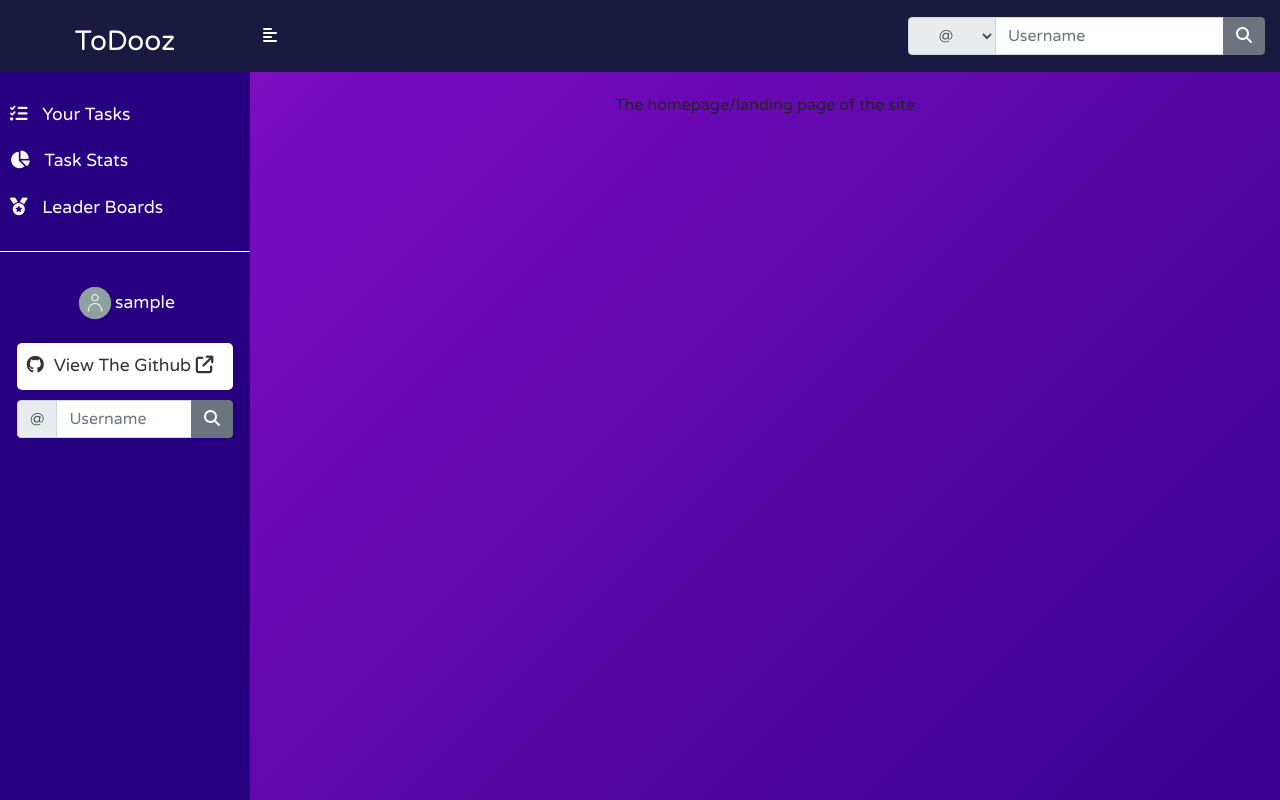
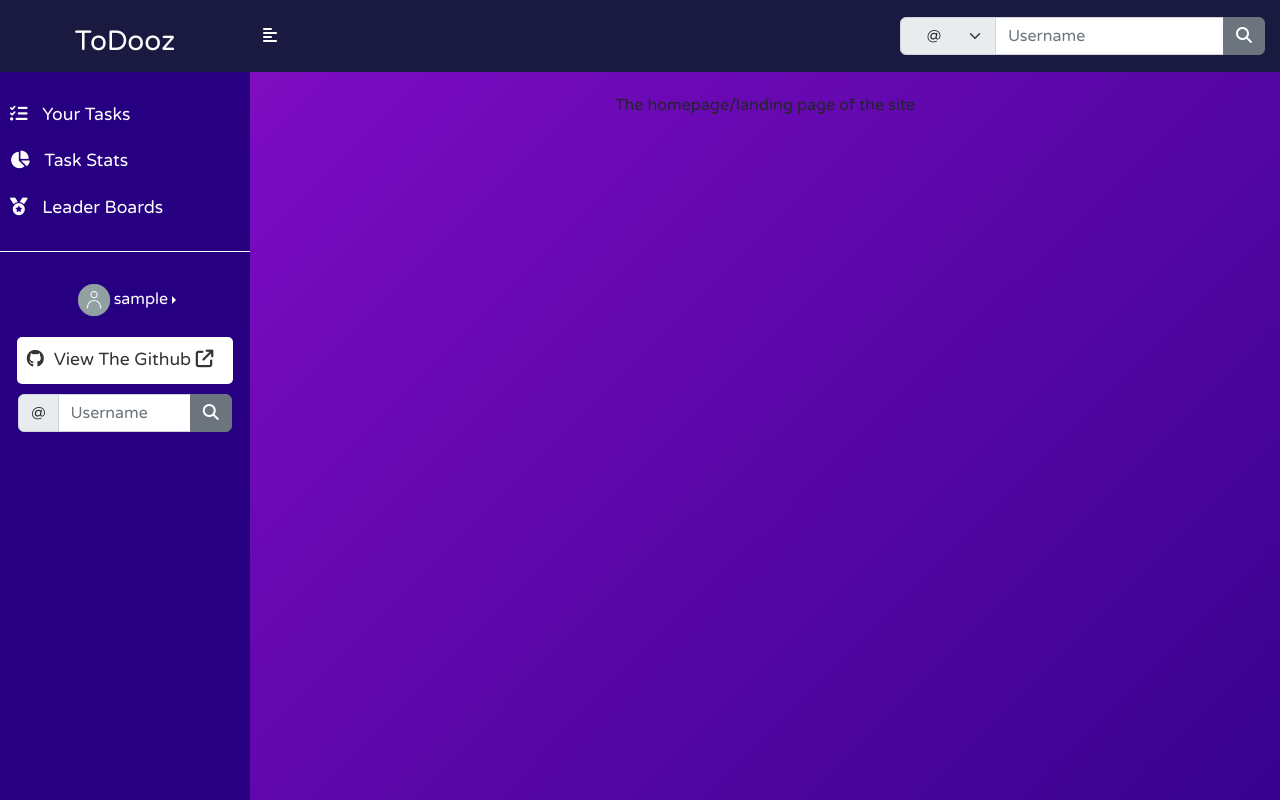
Before and after one commit to MScheiterle/Capstone-Project, a Flask app: page / in a window 1280 px wide. Run offline with Flask 2, Linux system fonts and the light colour scheme; the visitor is signed in with stand-in values (Sample User, id 1); data comes from the database, SQL or seed files in the repository; some libraries are stand-ins or nearby versions.

Commit message:
Added profile icon to Sidebar & cleanup

```diff
--- a/app.py
+++ b/app.py
@@ -9,12 +9,9 @@ app = create_app()  # For production environment to call
 # For development purposes only
 if __name__ == '__main__':
     # Deletes dev db if exists, then remakes it with fresh tables
-    #try:
-    #    os.remove(str(pathlib.Path(
-    #        __file__).parent.resolve()) + f"\\dev.db")
-    #except FileNotFoundError:
-    #    pass
-    #finally:
-    #    create_dev_tables()
+    try:
+        create_dev_tables()
+    except FileNotFoundError:
+        pass
 
     app.run(host='0.0.0.0', port=5000, debug=True)  # Run app
--- a/static/css/main.css
+++ b/static/css/main.css
@@ -163,12 +141,33 @@ span {
   display: none;
 }
 
+#sidebar.active ul.CTAs li div button span {
+  display: none;
+}
+
+#sidebar.active ul.CTAs li.Account {
+  text-align: left;
+}
+
+#sidebar.active ul.CTAs li.Account div span {
+  display: none;
+}
+
+#sidebar ul.CTAs li.Account div ul.dropdown-menu{
+  font-size: .8em;
+}
+
+.dropend .dropdown-toggle::after {
+  padding-left: 0;
+  margin-left: 0;
+}
+
 #sidebar.active ul.CTAs li div.input-group {
   display: none;
 }
 
 #sidebar ul.CTAs li div.input-group {
-    width: 90%;
+  width: 89%;
 }
 
 #sidebar ul.CTAs li a.github {
@@ -242,6 +241,49 @@ a[aria-expanded="true"]::before {
   content: "\e260";
 }
 
+.btn-primary,
+.btn-primary:hover,
+.btn-primary:active,
+.btn-primary:visited,
+.btn-primary:focus {
+  background-color: transparent !important;
+  border-color: transparent !important;
+}
+
+/* ---------------------------------------------------
+    Bootstrap corrections for search bars
+----------------------------------------------------- */
+
+.input-group
+  > .input-group-append:last-child
+  > .btn:not(:last-child):not(.dropdown-toggle),
+.input-group
+  > .input-group-append:last-child
+  > .input-group-text:not(:last-child),
+.input-group > .input-group-append:not(:last-child) > .btn,
+.input-group > .input-group-append:not(:last-child) > .input-group-text,
+.input-group > .input-group-prepend > .btn,
+.input-group > .input-group-prepend > .input-group-text {
+  border-top-right-radius: 0;
+  border-bottom-right-radius: 0;
+}
+
+.input-group-text[id="userSearchMethod"] {
+  padding-right: 40px;
+}
+
+.input-group > .input-group-append > .btn,
+.input-group > .input-group-append > .input-group-text,
+.input-group > .input-group-prepend:first-child > .btn:not(:first-child),
+.input-group
+  > .input-group-prepend:first-child
+  > .input-group-text:not(:first-child),
+.input-group > .input-group-prepend:not(:first-child) > .btn,
+.input-group > .input-group-prepend:not(:first-child) > .input-group-text {
+  border-top-left-radius: 0;
+  border-bottom-left-radius: 0;
+}
+
 /* ---------------------------------------------------
     CONTENT STYLE
 ----------------------------------------------------- */
--- a/templates/layout.html
+++ b/templates/layout.html
@@ -13,9 +13,9 @@
 
     <!-- Bootstrap CSS CDN -->
     <link
+      href="https://cdn.jsdelivr.net/npm/bootstrap@5.2.1/dist/css/bootstrap.min.css"
       rel="stylesheet"
-      href="https://cdn.jsdelivr.net/npm/bootstrap@4.3.1/dist/css/bootstrap.min.css"
-      integrity="sha384-ggOyR0iXCbMQv3Xipma34MD+dH/1fQ784/j6cY/iJTQUOhcWr7x9JvoRxT2MZw1T"
+      integrity="sha384-iYQeCzEYFbKjA/T2uDLTpkwGzCiq6soy8tYaI1GyVh/UjpbCx/TYkiZhlZB6+fzT"
       crossorigin="anonymous"
     />
     <!-- Font Awesome -->
@@ -63,15 +63,26 @@
 
         <ul class="list-unstyled CTAs">
           {% if current_user.is_authenticated %}
-          <li>
-            <a href="{{ url_for('main.account') }}"
-              ><img
-                class="rounded-circle"
-                src="./static/assets/user_images/{{ current_user.image_file }}"
-                width="40"
-                height="40"
-              /><span>{{ current_user.username }} </span></a
-            >
+          <li class="Account">
+            <div class="btn-group dropend">
+              <button
+                type="button"
+                class="btn btn-primary dropdown-toggle"
+                data-bs-toggle="dropdown"
+                aria-expanded="false"
+              >
+                <img
+                  class="rounded-circle"
+                  src="./static/assets/user_images/{{ current_user.image_file }}"
+                  width="40"
+                  height="40"
+                /><span>{{ current_user.username }}</span>
+              </button>
+              <ul class="dropdown-menu" style="">
+                <li><a class="dropdown-item" href="{{ url_for('main.account') }}">Account</a></li>
+                <li><a class="dropdown-item" href="{{ url_for('main.logout') }}">Logout</a></li>
+              </ul>
+            </div>
           </li>
           {% else %}
           <li>
@@ -181,8 +192,12 @@
 
     <!-- jQuery CDN -->
     <script src="https://code.jquery.com/jquery-1.12.0.min.js"></script>
-    <!-- Bootstrap Js CDN -->
-    <script src="https://maxcdn.bootstrapcdn.com/bootstrap/3.3.7/js/bootstrap.min.js"></script>
+    <!-- Bootstrap Js CDN with Popper -->
+    <script
+      src="https://cdn.jsdelivr.net/npm/bootstrap@5.2.1/dist/js/bootstrap.bundle.min.js"
+      integrity="sha384-u1OknCvxWvY5kfmNBILK2hRnQC3Pr17a+RTT6rIHI7NnikvbZlHgTPOOmMi466C8"
+      crossorigin="anonymous"
+    ></script>
     <!-- Cookies -->
     <script src="https://cdn.jsdelivr.net/npm/js-cookie@3.0.1/dist/js.cookie.min.js"></script>
     <!-- Custom Js -->
```
Also changed, not shown: other parts of static/css/main.css (+6 -31 lines), dev.py (deleted, +0 -9 lines), 2 other files.
